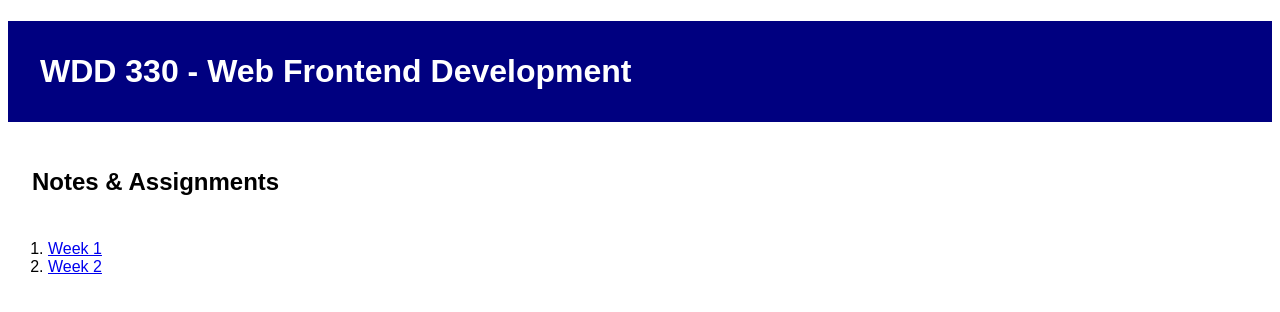
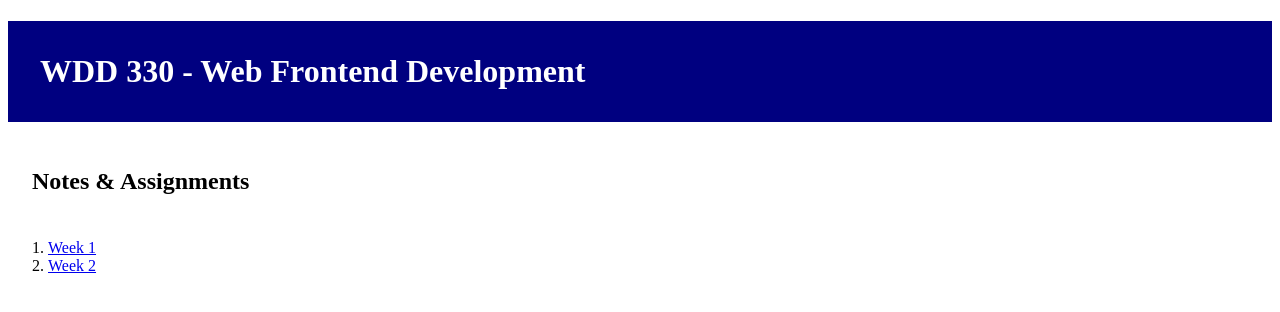
Before and after one commit to cassiejones9/WDD330, a plain HTML site: page index.html in a window 1280 px wide. Drawn offline with Linux system fonts and the light colour scheme.

Commit message:
Update stylesheet.css

```diff
--- a/CSS/stylesheet.css
+++ b/CSS/stylesheet.css
@@ -1,6 +1,6 @@
 body {
   font-size: 16px;
-  font-family: Arial, Helvetica, sans-serif;
+  font-family: "Times New Roman", Times, serif;
 }
 
 h1 {
```
